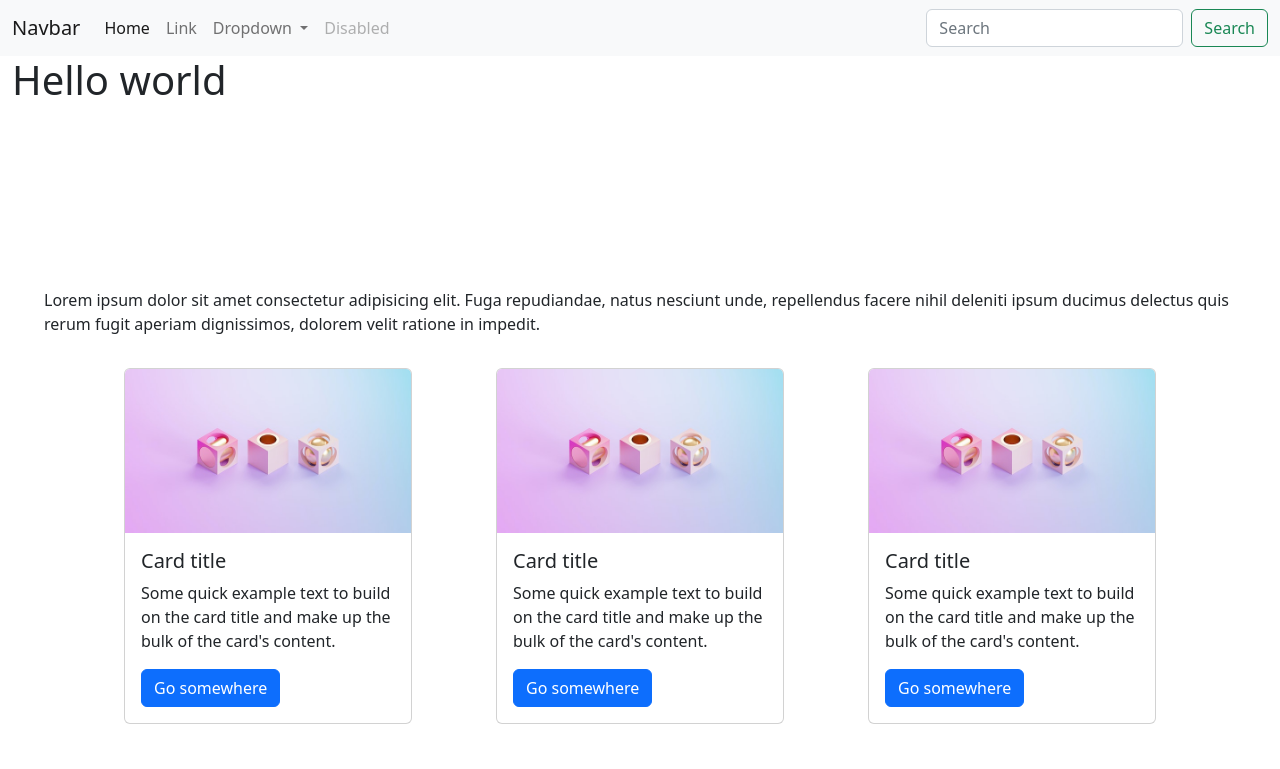
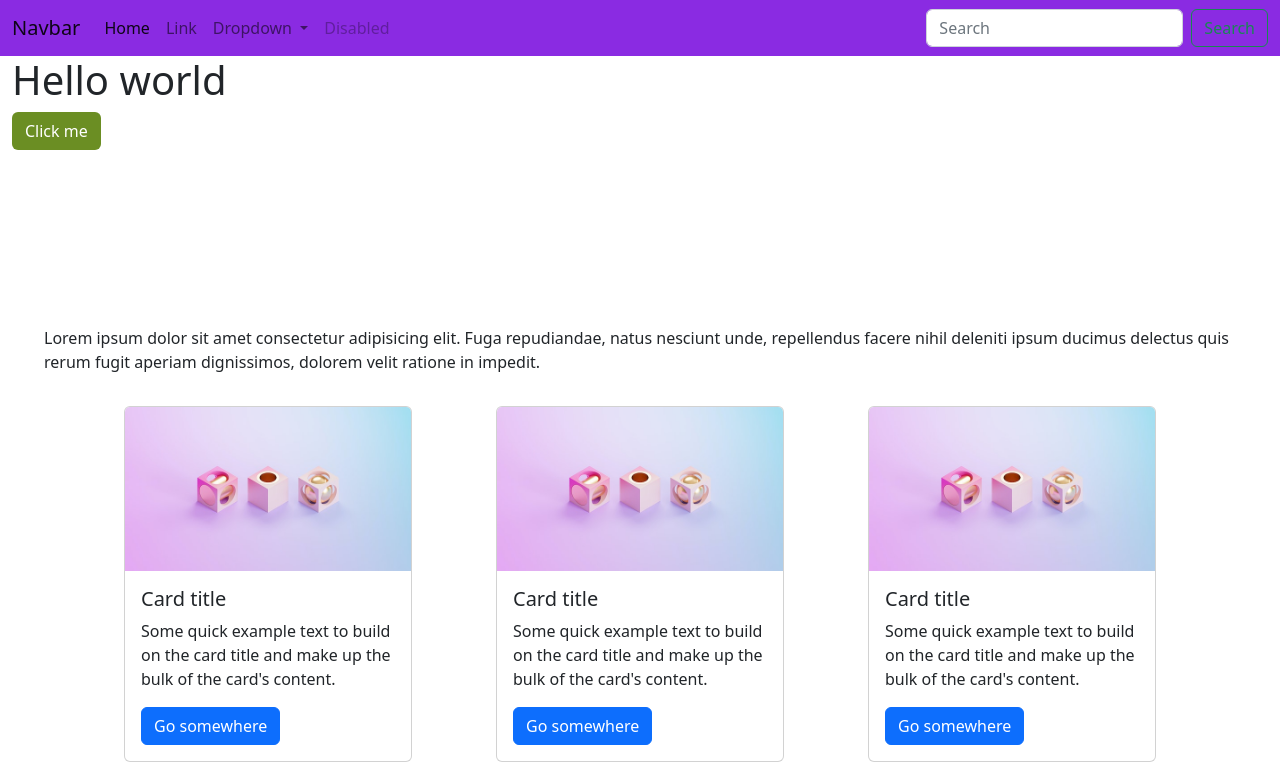
Before and after one commit to muhdarifrawi/20220920-bootstrap-demo-1, a plain HTML site: page index.html in a window 1280 px wide. Shown: the top 769 px of the page. Drawn offline with nearby package versions, Linux system fonts and the light colour scheme.

Commit message:
custom color for nav and button.

```diff
--- a/index.html
+++ b/index.html
@@ -14,7 +14,7 @@
 </head>
 
 <body>
-    <nav class="navbar navbar-expand-lg bg-light">
+    <nav class="navbar navbar-light navbar-expand-lg custom-color">
         <div class="container-fluid">
             <a class="navbar-brand" href="#">Navbar</a>
             <button class="navbar-toggler" type="button" data-bs-toggle="collapse"
@@ -57,6 +57,7 @@
     </nav>
     <div class="container-fluid">
         <h1>Hello world</h1>
+        <button class="btn custom-button">Click me</button>
         <p class="ms-5 mb-0 p-5 invisible">
             Lorem ipsum dolor sit amet consectetur adipisicing elit. Fuga repudiandae, natus nesciunt unde, repellendus
             facere nihil deleniti ipsum ducimus delectus quis rerum fugit aperiam dignissimos, dolorem velit ratione in
--- a/style.css
+++ b/style.css
@@ -5,3 +5,18 @@
 .custom-inner-height{
     height:100vh;
 }
+
+.custom-color{
+    background-color: blueviolet;
+}
+.custom-button{
+    background-color: olivedrab;
+    color:white;
+}
+.custom-button:hover{
+    background-color: darkolivegreen !important;
+}
+
+.custom-button:active{
+    border-color: yellow !important;
+}
```
